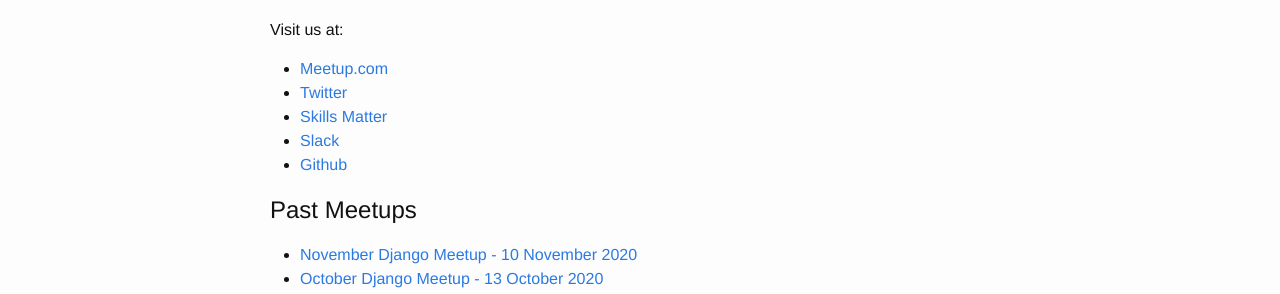
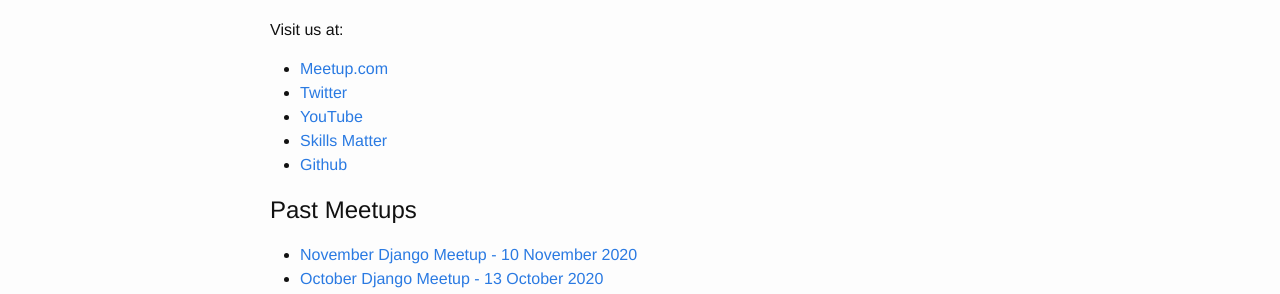
Before and after one commit to djangolondon/djangolondon.github.io, a Jekyll site: the page built from index.html, in a window 1280 px wide. Shown: the part 164-458 px from the top of the page. Built offline with Jekyll 4.4.1, drawn with Linux system fonts in a browser that asks for light colours.

Commit message:
Link to youtube, unlink Slack

```diff
--- a/index.html
+++ b/index.html
@@ -13,8 +13,8 @@
     <ul>
         <li><a href="http://www.meetup.com/djangolondon/">Meetup.com</a></li>
         <li><a href="https://twitter.com/djangolondon">Twitter</a></li>
+        <li><a href="https://www.youtube.com/channel/UCNfEKvjjUemcg4wbb3cO5og">YouTube</a></li>
         <li><a href="https://skillsmatter.com/groups/10546-london-django-meetup-group">Skills Matter</a></li>
-        <li><a href="https://londondjangomeetup.herokuapp.com/">Slack</a></li>
         <li><a href="https://github.com/djangolondon/">Github</a></li>
     </ul>
 
```
